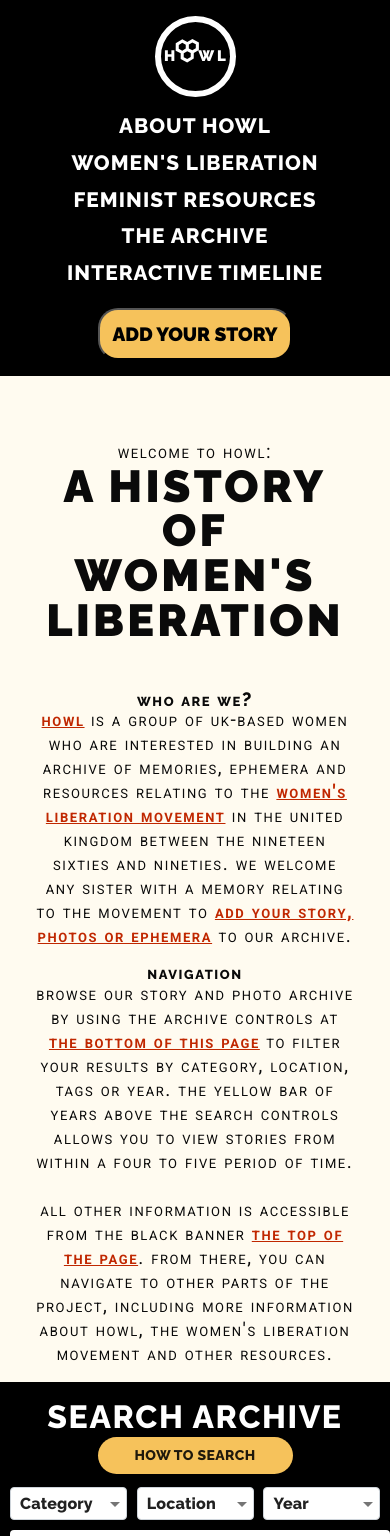
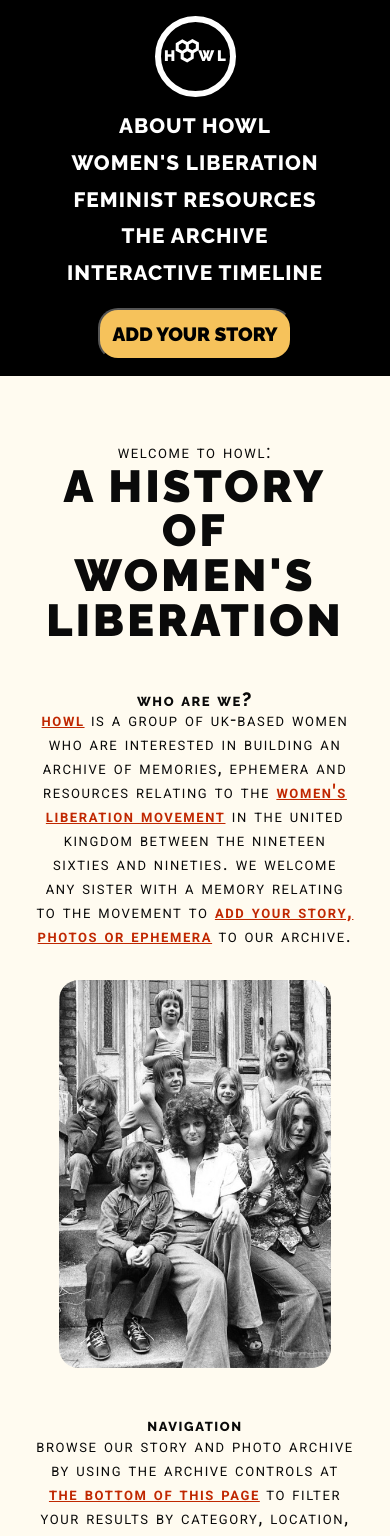
Before and after one commit to founders-programme-2/howl, a React (Create React App) app in the folder client/: page / in a window 390 px wide. Shown: the top 1536 px of the page. Built offline with nearby package versions, Linux system fonts and the light colour scheme; what react-a11y would draw is missing.

Commit message:
Change sizes and add some media queries to fix the display of the landing page, particularly on the desktop

```diff
--- a/client/src/Components/Landing/Landing.style.js
+++ b/client/src/Components/Landing/Landing.style.js
@@ -3,7 +3,7 @@ import styled from 'styled-components';
 
 import responsiveSizes from '../../constants/responsiveSizes';
 
-const { SML } = responsiveSizes;
+const { SML, MDM, MDM_LRG } = responsiveSizes;
 
 export const Sheader = styled.header`
   grid-area: header;
@@ -33,29 +33,38 @@ export const SsectionNav = styled.section`
   margin: 2rem;
 
   @media (max-width: ${SML}) {
-      margin: 1rem;
+    margin: 1rem;
   }
 `;
 
 export const SsectionWho = styled.section`
-  margin: 0 2rem;
+  margin: auto 2rem;
   grid-area: who;
+  max-width: 30rem;
 
   @media (max-width: ${SML}) {
-      margin: 0 1rem;
+    margin: 0 1rem;
   }
 `;
 
 export const Simg = styled.img`
   border-radius: 20px;
-  width: 100%;
+  max-width: 90%;
   margin: 0;
   grid-area: image;
   place-self: center;
 
+  @media (max-width: ${MDM_LRG}) {
+    max-width: 80%;
+  }
+
+  @media (max-width: ${MDM}) {
+    max-width: 13rem;
+  }
+
   @media (max-width: ${SML}) {
-    width: 80%;
-    display: none;
+    max-width: 17rem;
+    margin: 2rem 0;
   }
 `;
 
@@ -66,7 +75,14 @@ export const Smain = styled.main`
   grid-template-areas:
     'header header'
     'who image'
-    'nav nav';
+    'nav image';
+
+  @media (max-width: ${MDM_LRG}) {
+    grid-template-areas:
+      'header header'
+      'who image'
+      'nav nav';
+  }
 
   @media (max-width: ${SML}) {
     grid-template-columns: auto;
```
